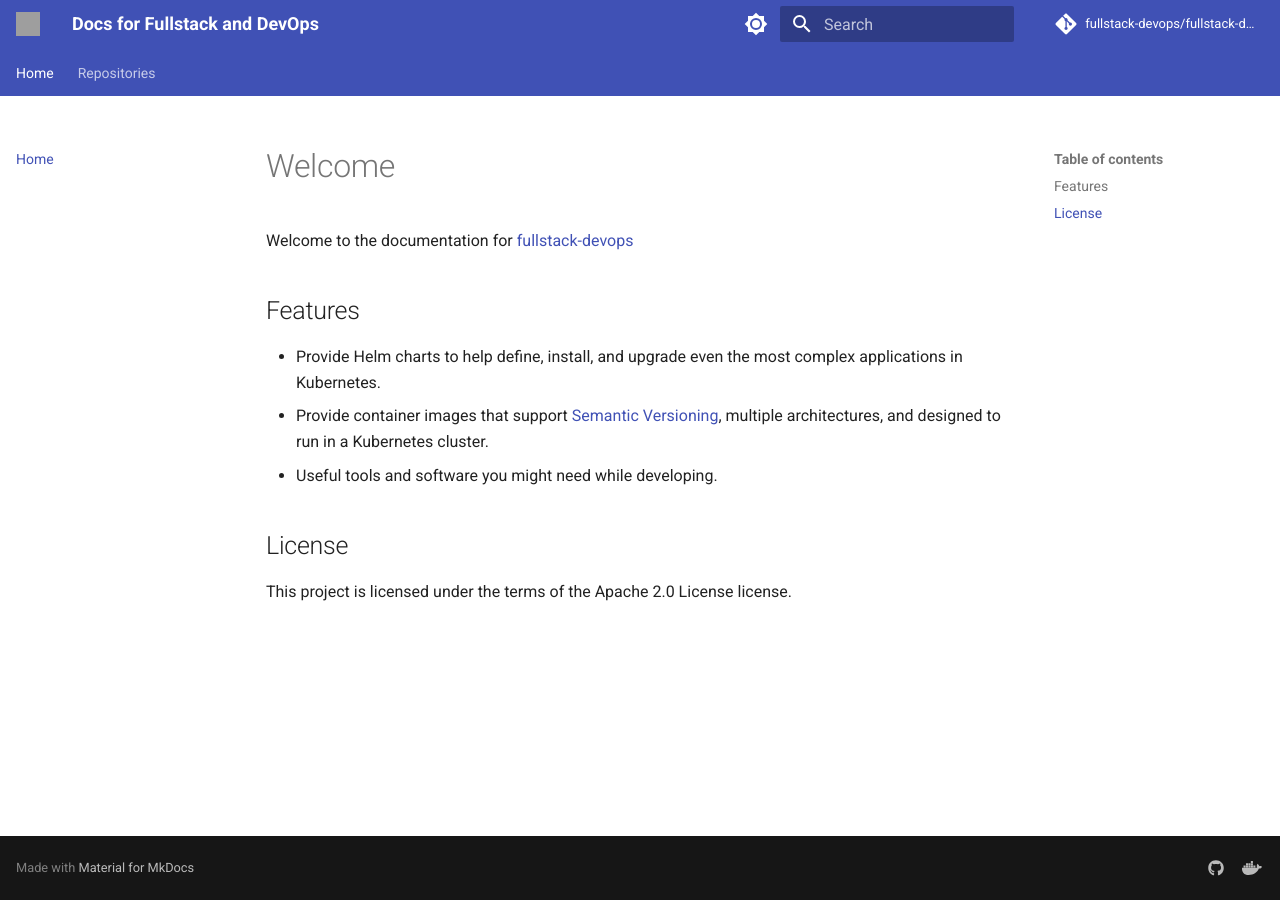
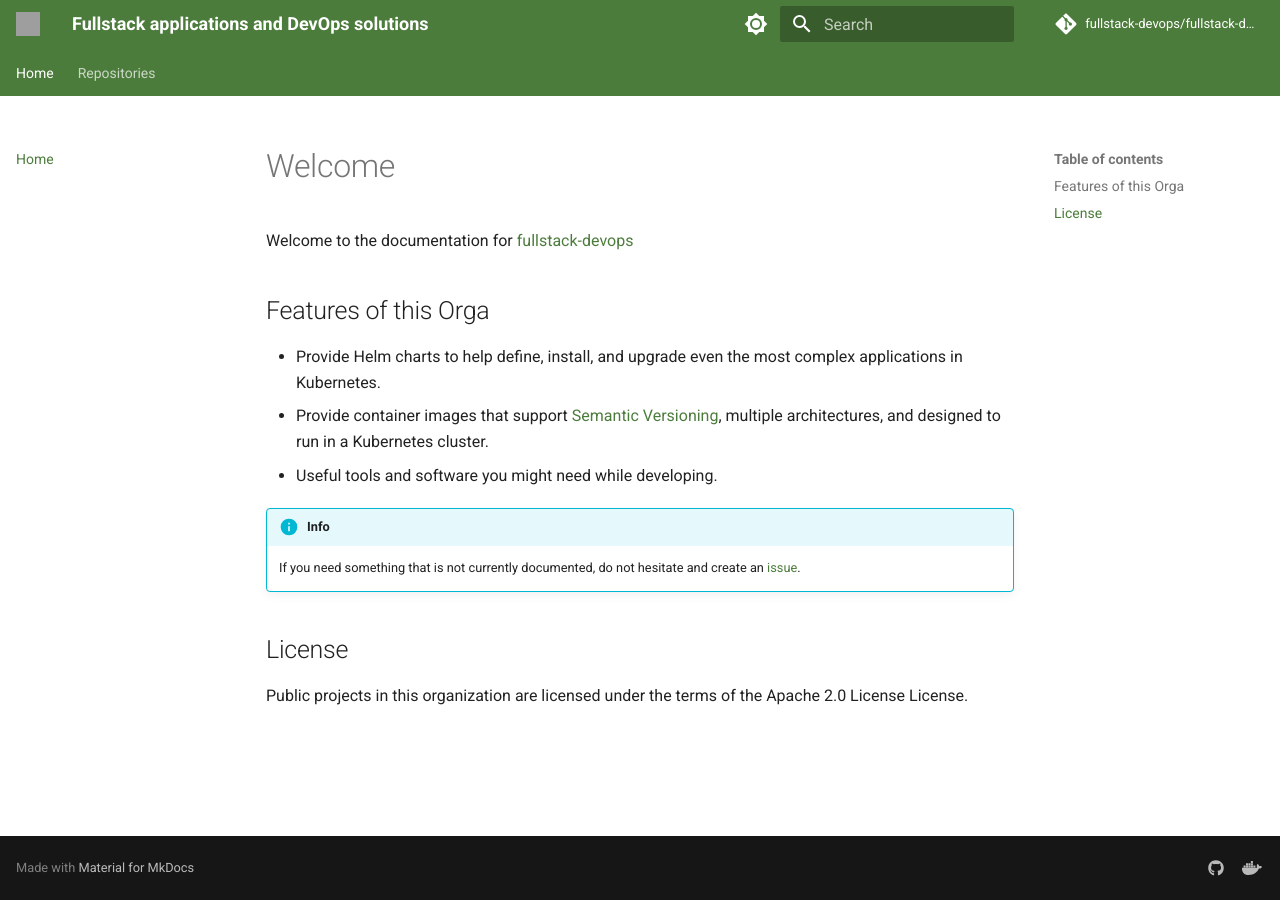
Before and after one commit to fullstack-devops/fullstack-devops.github.io, an MkDocs documentation site: the page built from docs/index.md, in a window 1280 px wide. Built offline with MkDocs 1.6.1 and Material for MkDocs 9.7.7, drawn with Linux system fonts in a browser that asks for light colours; comment, search, counter and statistics services are not loaded; grey boxes are pictures that could not be loaded.

Commit message:
short update

```diff
--- a/docs/index.md
+++ b/docs/index.md
@@ -2,7 +2,7 @@
 
 Welcome to the documentation for [fullstack-devops](https://github.com/fullstack-devops)
 
-## Features
+## Features of this Orga
 
 - Provide Helm charts to help define, install, and upgrade even the most
   complex applications in Kubernetes.
@@ -11,6 +11,10 @@
   designed to run in a Kubernetes cluster.
 - Useful tools and software you might need while developing.
 
+!!! info
+
+    If you need something that is not currently documented, do not hesitate and create an [issue](https://github.com/fullstack-devops/fullstack-devops.github.io/issues/new/choose).
+
 ## License
 
-This project is licensed under the terms of the Apache 2.0 License license.
+Public projects in this organization are licensed under the terms of the Apache 2.0 License License.
--- a/docs/stylesheets/custom.css
+++ b/docs/stylesheets/custom.css
@@ -1,3 +1,18 @@
 .md-grid {
   max-width: 75rem;
 }
+
+[data-md-color-primary="fsdevops"] {
+  --md-primary-fg-color: #4c7c3c;
+  --md-primary-fg-color--light: #c9d8c5;
+  --md-primary-fg-color--dark: #335f27;
+  --md-primary-bg-color: #fff;
+  --md-primary-bg-color--light: hsla(0, 0%, 100%, 0.7);
+}
+
+[data-md-color-accent="fsdevops"] {
+  --md-accent-fg-color: #498497;
+  --md-accent-fg-color--transparent: rgba(82, 108, 254, 0.1);
+  --md-accent-bg-color: #fff;
+  --md-accent-bg-color--light: hsla(0, 0%, 100%, 0.7);
+}
--- a/mkdocs.yml
+++ b/mkdocs.yml
@@ -1,7 +1,7 @@
 # Project information
-site_name: Docs for Fullstack and DevOps
+site_name: Fullstack applications and DevOps solutions
 site_url: ""
-site_author: The fullstack-devops project
+site_author: The fullstack-devops orga
 site_description: >-
   Documentation for the fullstack-devops community and side projects
 
@@ -44,14 +44,14 @@
     # - toc.integrate
   palette:
     - scheme: default
-      primary: indigo
-      accent: indigo
+      primary: fsdevops
+      accent: fsdevops
       toggle:
         icon: material/brightness-7
         name: Switch to dark mode
     - scheme: slate
-      primary: indigo
-      accent: indigo
+      primary: fsdevops
+      accent: fsdevops
       toggle:
         icon: material/brightness-4
         name: Switch to light mode
```
Also changed, not shown: README.md (+1 -1 lines), docs/repos/index.md (+2 -0 lines), 1 other file.
